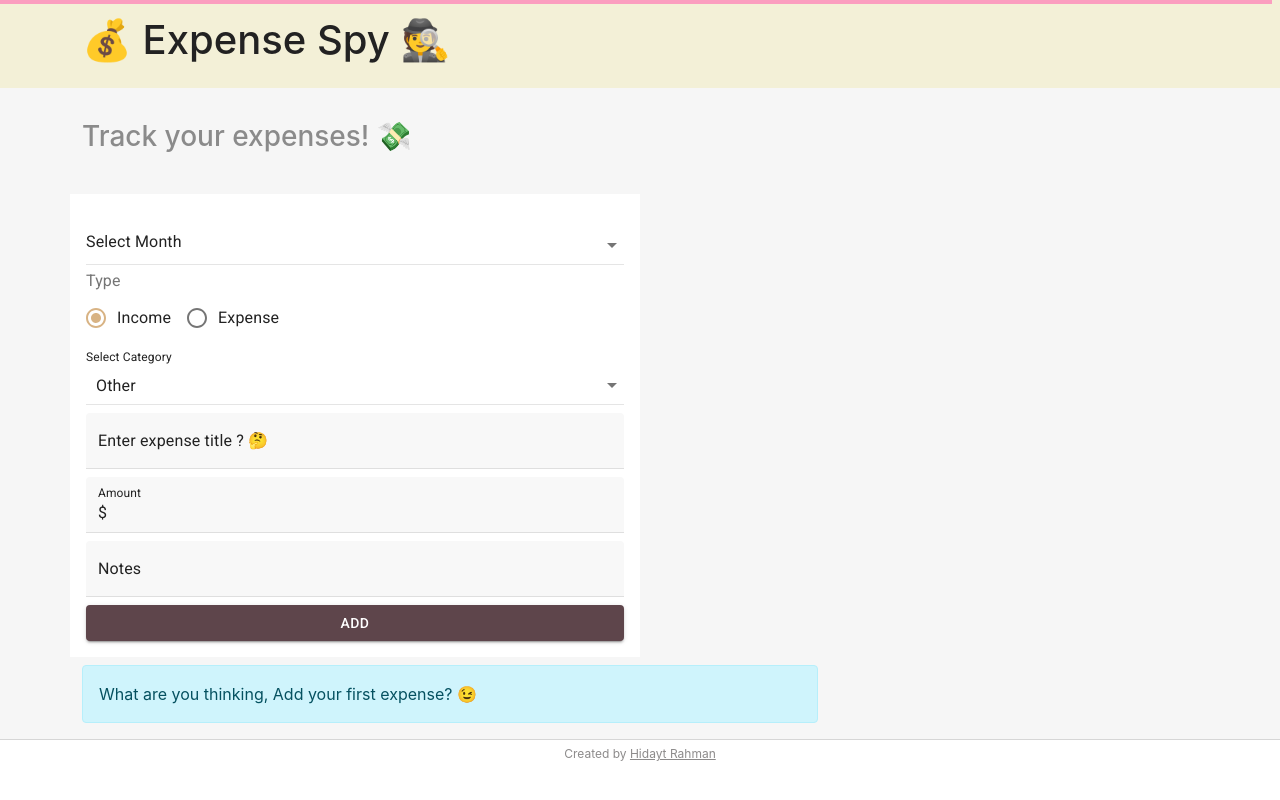
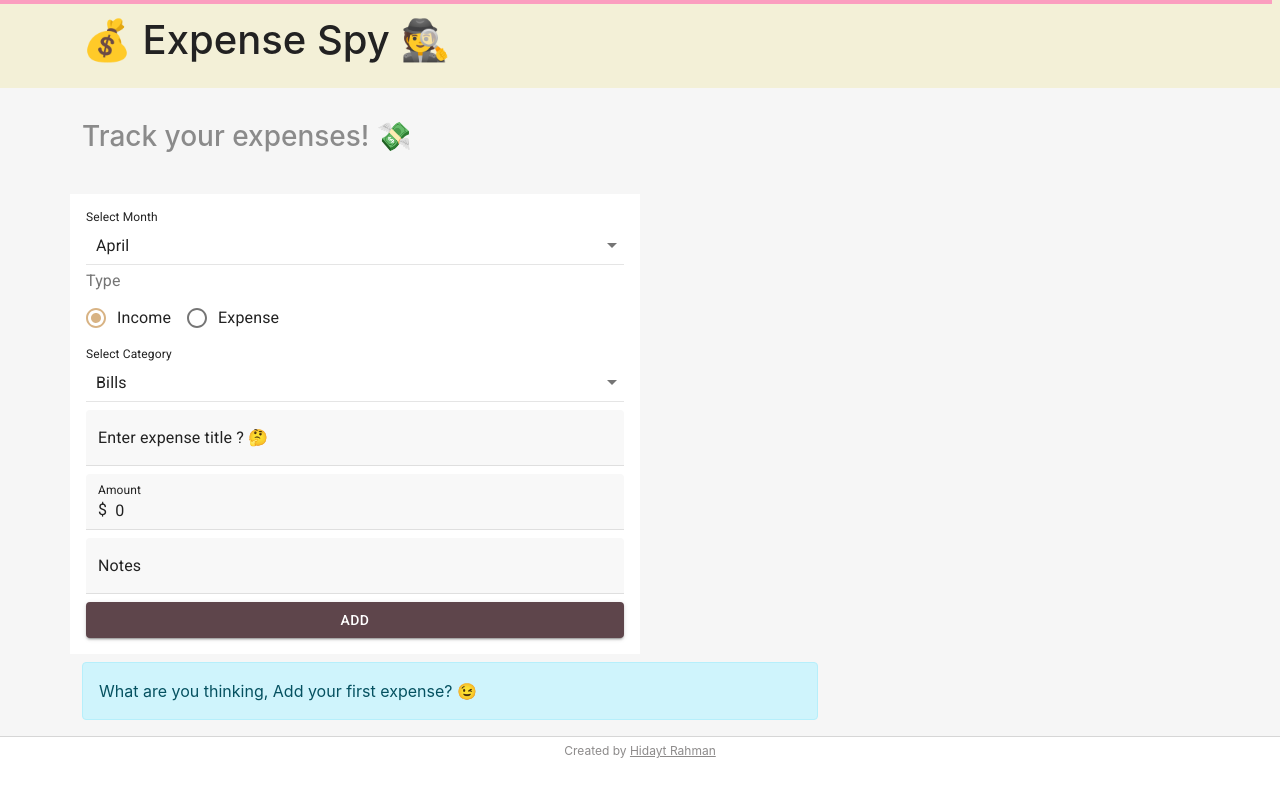
Before and after one commit to hidaytrahman/expenseSpy, a React (Create React App) app: page / in a window 1280 px wide. Built offline with nearby package versions, Linux system fonts and the light colour scheme.

Commit message:
changed react hooks form approach

```diff
--- a/src/components/tracker/AddItem.js
+++ b/src/components/tracker/AddItem.js
@@ -1,6 +1,22 @@
-import { Box, Button, Chip, CircularProgress, FilledInput, FormControl, FormControlLabel, FormHelperText, FormLabel, InputAdornment, InputLabel, Radio, RadioGroup, Select, TextField, Typography } from "@material-ui/core";
+import {
+  Box,
+  Button,
+  Chip,
+  CircularProgress,
+  FilledInput,
+  FormControl,
+  FormControlLabel,
+  FormHelperText,
+  FormLabel,
+  InputAdornment,
+  InputLabel,
+  Radio,
+  RadioGroup,
+  Select,
+  TextField,
+  Typography,
+} from "@material-ui/core";
 import { useEffect, useRef, useState } from "react";
-import { useForm } from "react-hook-form";
 import { monthList } from "../../core/date";
 
 const AddItem = (props) => {
@@ -8,15 +24,32 @@ const AddItem = (props) => {
   const refTodo = useRef(null);
   const [totalExpense, setTotalExpense] = useState(null);
 
-    const { register, handleSubmit, formState: { errors } } = useForm();
+  const [trackerMonth, setTrackerMonth] = useState("april");
+  const [trackerType, setTrackerType] = useState("income");
+  const [trackerCategory, setTrackerCategory] = useState("bills");
+  const [trackerTitle, setTrackerTitle] = useState("");
+  const [trackerAmount, setTrackerAmount] = useState(0);
+  const [trackerNotes, setTrackerNotes] = useState("");
 
-    const onSubmit = data => {
-        console.log(' data ', data);
-        props.addItem(data);
+  const onSubmit = (e) => {
+    e.preventDefault();
+
+    const trackerData = {
+        trackerType,
+        trackerMonth,
+        trackerTitle,
+        trackerAmount,
+        trackerCategory,
+        trackerNotes
+    }
+
+    console.log(" trackerData ", trackerData);
+
+    props.addItem(trackerData);
+
     refTodo.current.value = "";
     refTodo.current.focus();
-    }
-
+  };
 
   const categoryList = [
     "personal",
@@ -27,110 +60,96 @@ const AddItem = (props) => {
     "salary",
     "savings",
     "cash",
-        "other"
+    "other",
   ];
 
   useEffect(() => {
-        const incomeAmountList = trackerList.filter((item) => item.type === 'income').map((item) => parseInt(item.amount));
+    const incomeAmountList = trackerList
+      .filter((item) => item.type === "income")
+      .map((item) => parseInt(item.amount));
 
-        const expenseAmountList = trackerList.filter((item) => item.type === 'expense').map((item) => parseInt(item.amount));
+    const expenseAmountList = trackerList
+      .filter((item) => item.type === "expense")
+      .map((item) => parseInt(item.amount));
 
     const totalIncome = incomeAmountList.reduce((a, b) => a + b, 0);
     const totalExpenses = expenseAmountList.reduce((a, b) => a + b, 0);
 
-        setTotalExpense({ income: totalIncome, expense: totalExpenses})
-        console.log(' amounts ', totalIncome);
-        console.log(' totalExpense ', totalExpense);
-
-
-    }, [trackerList])
-
+    setTotalExpense({ income: totalIncome, expense: totalExpenses });
+    console.log(" amounts ", totalIncome);
+    console.log(" totalExpense ", totalExpense);
+  }, [trackerList]);
 
   return (
-        <form onSubmit={handleSubmit(onSubmit)}>
+    <form onSubmit={onSubmit}>
       <div className="row">
         <div className="custom-panel col-sm-6 mb-2">
           <FormControl className="mb-2" fullWidth>
             <InputLabel htmlFor="age-native-simple">Select Month</InputLabel>
             <Select
               native
-                            {...register("trackerMonth", {
-                                required: {
-                                    value: true,
-                                    message: "Please select type"
-                                }
-                            })}
+              defaultValue={trackerMonth}
+              onChange={(e) => setTrackerMonth(e.target.value)}
             >
               <option aria-label="None" value="" />
-                            {
-                                monthList.map((month, index) => {
+              {monthList.map((month, index) => {
                 return (
-                                        <option value={month} key={index}>{month}</option>
-                                    )
-                                })
-                            }
+                  <option value={month} key={index}>
+                    {month}
+                  </option>
+                );
+              })}
             </Select>
           </FormControl>
 
           <FormControl component="fieldset" className="mb-2">
             <FormLabel component="legend">Type</FormLabel>
-                        <RadioGroup aria-label="type" name="type"
-                            defaultValue="income"
-                            {...register("trackerType", {
-                                required: {
-                                    value: true,
-                                    message: "Please select expense type"
-                                }
-                            })}
+            <RadioGroup
+              aria-label="type"
+              defaultValue={trackerType}
+              onChange={(e) => {
+                setTrackerType(e.target.value);
+              }}
             >
-                            <FormControlLabel value="income" control={<Radio />} label="Income" />
-                            <FormControlLabel value="expense" control={<Radio />} label="Expense" />
+              <FormControlLabel
+                value="income"
+                control={<Radio />}
+                label="Income"
+              />
+              <FormControlLabel
+                value="expense"
+                control={<Radio />}
+                label="Expense"
+              />
             </RadioGroup>
-                        <FormHelperText>{errors.trackerType?.message}</FormHelperText>
-
           </FormControl>
 
           <FormControl className="mb-2" fullWidth>
             <InputLabel htmlFor="age-native-simple">Select Category</InputLabel>
             <Select
               native
-                            defaultValue="other"
-                            {...register("trackerCategory", {
-                                required: {
-                                    value: true,
-                                    message: "Please select category"
-                                }
-                            })}
+              defaultValue={trackerCategory}
+              onChange={(e) => setTrackerCategory(e.target.value)}
             >
               <option aria-label="None" value="" />
-                            {
-                                categoryList.map((cat, index) => {
+              {categoryList.map((cat, index) => {
                 return (
-                                        <option value={cat} key={index}>{cat}</option>
-                                    )
-                                })
-                            }
+                  <option value={cat} key={index}>
+                    {cat}
+                  </option>
+                );
+              })}
             </Select>
           </FormControl>
 
           <TextField
             className="mb-2"
-                        error={errors.trackerTitle?.type === 'required' || errors.trackerTitle?.type === 'maxLength'}
             label="Enter expense title ? 🤔"
-                        helperText={
-                            errors.trackerTitle?.type === 'required' && "Title is required 😟" ||
-                            errors.trackerTitle?.type === 'maxLength' && "You've exceeds the max limits. Should not be more then 50 letter 🙄"
-                        }
             variant="filled"
             fullWidth
             inputRef={refTodo}
-
-                        {...register("trackerTitle", {
-                            required: {
-                                value: true,
-                                message: "Please write what is in your mind? 🤔"
-                            }, maxLength: 50
-                        })}
+            defaultValue={trackerTitle}
+            onChange={(e) => setTrackerTitle(e.target.value)}
           />
 
           <FormControl fullWidth className="mb-2" variant="filled">
@@ -138,52 +157,55 @@ const AddItem = (props) => {
             <FilledInput
               type="number"
               id="filled-adornment-amount"
-                            //value={values.amount}
-                            // onChange={handleChange('amount')}
-                            {...register("trackerAmount", {
-                                required: {
-                                    value: true,
-                                    message: "Please select type"
+              defaultValue={trackerAmount}
+              onChange={(e) => setTrackerAmount(e.target.value)}
+              startAdornment={
+                <InputAdornment position="start">$</InputAdornment>
               }
-                            })}
-                            startAdornment={<InputAdornment position="start">$</InputAdornment>}
             />
           </FormControl>
-
 
           <TextField
             id="filled-textarea"
             label="Notes"
             placeholder="Placeholder"
             multiline
-                        defaultValue=""
+            defaultValue={trackerNotes}
+            onChange={(e) => setTrackerNotes(e.target.value)}
             fullWidth
             className="mb-2"
             variant="filled"
-                        {...register("trackerNotes")}
           />
 
-                    <Button type="submit" variant="contained" color="primary" fullWidth
-                    >Add</Button>
+          <Button type="submit" variant="contained" color="primary" fullWidth>
+            Add
+          </Button>
         </div>
 
         <div className="col-sm-6 mb-2">
-                    {
-                        trackerList && trackerList.length > 0 &&
+          {trackerList && trackerList.length > 0 && (
             <div className="col-lg-12">
               <section className="todo-board">
-                                <h3 className="d-flex"> 📝 <div style={{ marginRight: "5px" }}>Tracker Board</div>  <CircularProgressWithLabel color="secondary" value={progress} /></h3>
-
-
+                <h3 className="d-flex">
+                  {" "}
+                  📝 <div style={{ marginRight: "5px" }}>
+                    Tracker Board
+                  </div>{" "}
+                  <CircularProgressWithLabel
+                    color="secondary"
+                    value={progress}
+                  />
+                </h3>
 
                 <div className="row">
-
                   <div className="col-6">
-                                        <strong>Income : </strong> <span >{totalExpense && totalExpense.income} </span>
+                    <strong>Income : </strong>{" "}
+                    <span>{totalExpense && totalExpense.income} </span>
                   </div>
 
                   <div className="col-6">
-                                        <strong>Expense : </strong> <span >{totalExpense && totalExpense.expense}</span>
+                    <strong>Expense : </strong>{" "}
+                    <span>{totalExpense && totalExpense.expense}</span>
                   </div>
                 </div>
 
@@ -195,12 +217,12 @@ const AddItem = (props) => {
                 </div>
               </section>
             </div>
-                    }
+          )}
         </div>
       </div>
     </form>
-    )
-}
+  );
+};
 
 function CircularProgressWithLabel(props) {
   return (
@@ -216,9 +238,11 @@ function CircularProgressWithLabel(props) {
         alignItems="center"
         justifyContent="center"
       >
-                <Typography variant="caption" component="div" color="textSecondary">{`${Math.round(
-                    props.value,
-                )}%`}</Typography>
+        <Typography
+          variant="caption"
+          component="div"
+          color="textSecondary"
+        >{`${Math.round(props.value)}%`}</Typography>
       </Box>
     </Box>
   );
```
Lines whose indentation alone changed are shown as unchanged.
